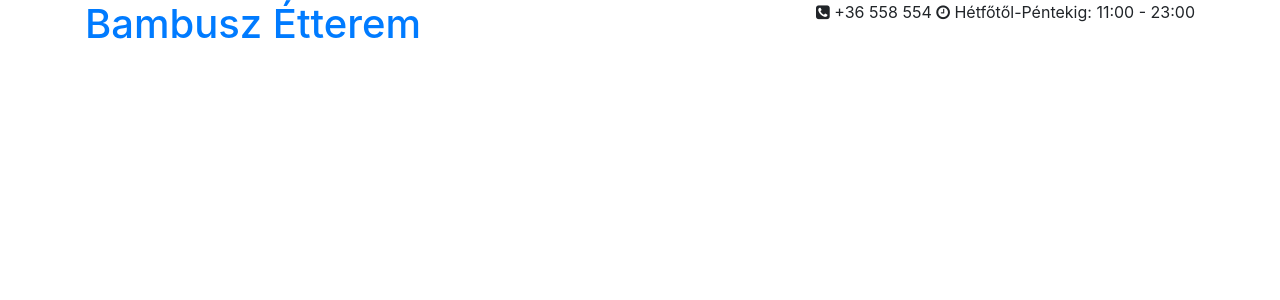
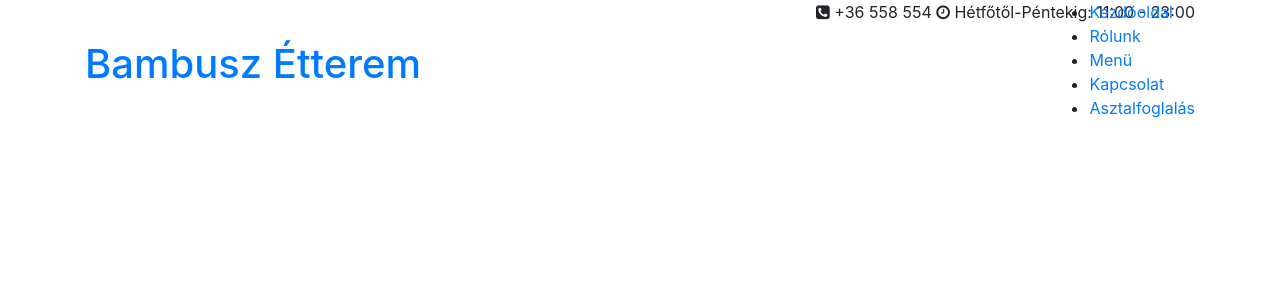
Before and after one commit to Savitar97/SZFM_2020_12_2_NP, a PHP site: page / in a window 1280 px wide. Shown: the top 300 px of the page. Run offline with PHP 8.4, Linux system fonts and the light colour scheme; some web fonts are replaced.

Commit message:
Create nav menu for website

```diff
--- a/App/Website/view/header.php
+++ b/App/Website/view/header.php
@@ -30,3 +30,16 @@
             <!-- Uncomment below if you prefer to use an image logo -->
             <!-- <a href="index.html"><img src="assets/img/logo.png" alt="" class="img-fluid"></a>-->
         </div>
+
+        <nav class="nav-menu d-none d-lg-block">
+        <ul>
+          <li class="active"><a href="index.php">Kezdőoldal</a></li>
+          <li><a href="#about">Rólunk</a></li>
+          <li><a href="#menu">Menü</a></li>
+          <li><a href="#contact">Kapcsolat</a></li>
+
+          <li class="book-a-table text-center"><a href="#book-a-table">Asztalfoglalás</a></li>
+        </ul>
+      </nav><!-- .nav-menu -->
+
+    </div>
```
